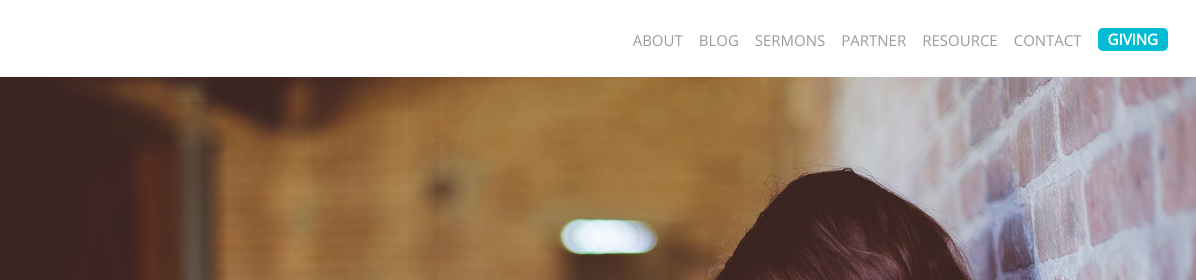
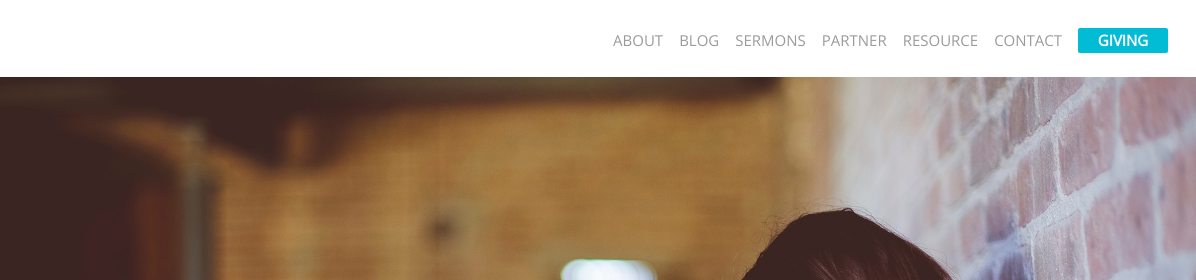
Before and after one commit to mercyz/church, a website: page index.html in a window 1280 px wide. Shown: the top 280 px of the page, 84-1280 px from the left. Drawn offline with nearby package versions, Linux system fonts and the light colour scheme.

Commit message:
adjusted the navigation give button

```diff
--- a/assets/js/script.js
+++ b/assets/js/script.js
@@ -3,7 +3,7 @@
 const navScrol = document.querySelector('.navbar');
 
 window.addEventListener('scroll', (event)=>{
-    if(window.scrollY > 475){
+    if(window.scrollY > 275){
         navScrol.classList.add('navbar__fixed');
     }
 })
--- a/assets/sass/main.scss
+++ b/assets/sass/main.scss
@@ -10,14 +10,11 @@ body{
     padding-bottom:.25rem;
     z-index: 100;
     transition:all .3s ease-in-out;
+    -webkit-transition: all .3s ease-in-out;
+    -o-transition:all .3s ease-out;
+    -ms-transition: all .3s ease-out;
+    -moz-transition: all .3s ease-out;
 
-    *{
-        transition:all .3s ease-in-out;
-        -webkit-transition: all .3s ease-in-out;
-        -o-transition:all .3s ease-out;
-        -ms-transition: all .3s ease-out;
-        -moz-transition: all .3s ease-out;
-    }
     &__fixed{
         color:#555;
         background:#fff;
@@ -35,15 +32,19 @@ body{
     &--button{
         background:blue;
         color:#fff;
-        padding:.0625rem .625rem;
+        // padding:.0625rem .625rem;
+        padding-top:2px;
+        width:90px;
+        height:30px;
         max-height:25px;
         background:$blue-primary;
         border-color:$blue-primary;
         cursor: pointer;
-        border-radius:5px;
+        border-radius:2px;
         line-height: 21px;
         font-size:.9375rem;
-        width:100%;
+        text-align:center;
+        // width:100%;
         display:block;
     }
 }
@@ -54,7 +55,7 @@ body{
 	background-size: cover;
 	background-repeat: no-repeat;
 	background-position: center;
-	min-height:80vh;
+	min-height:90vh;
 }
 .daily{
     background:#faf9f7;
```
Also changed, not shown: assets/sass/main.css, 1 other file.
